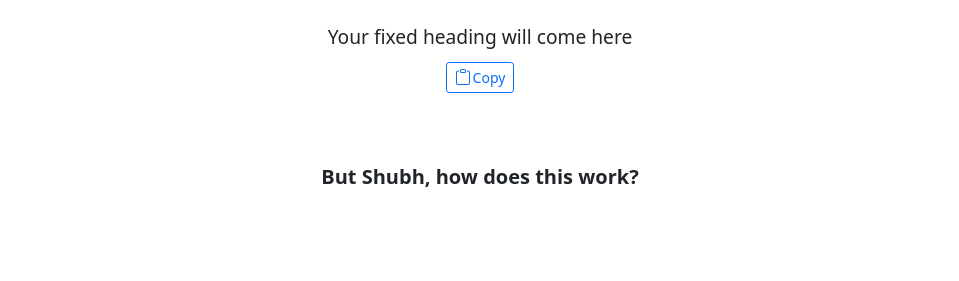
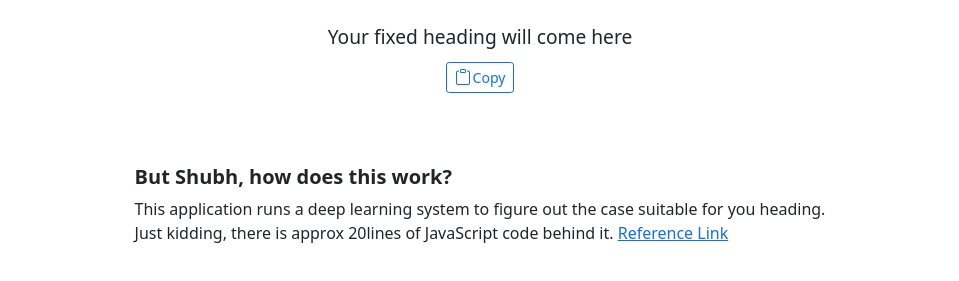
Before and after one commit to theshubhagrwl/heading-case-fixer, a plain HTML site: page index.html in a window 1280 px wide. Both pictures are taken after a click on the element "But Shubh, how does this work?". Shown: the part 113-394 px from the top of the page, without its empty margins (160-1119 px from the left). Drawn offline with nearby package versions, Linux system fonts and the light colour scheme.

Commit message:
fixed answer toggle

```diff
--- a/style.css
+++ b/style.css
@@ -27,6 +27,9 @@ body {
   font-weight: bold;
 }
 
-.show {
+.answer {
   display: none;
 }
+.show {
+  display: block;
+}
```
